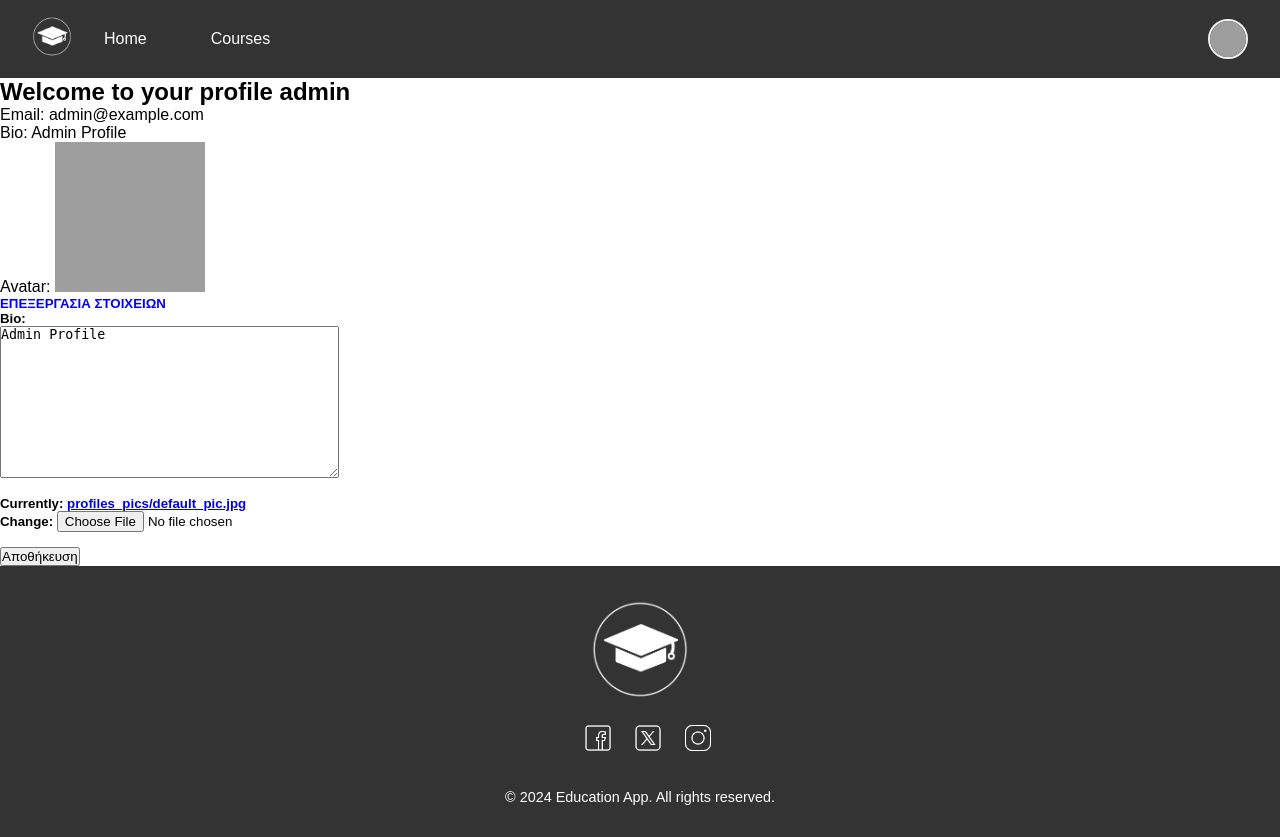
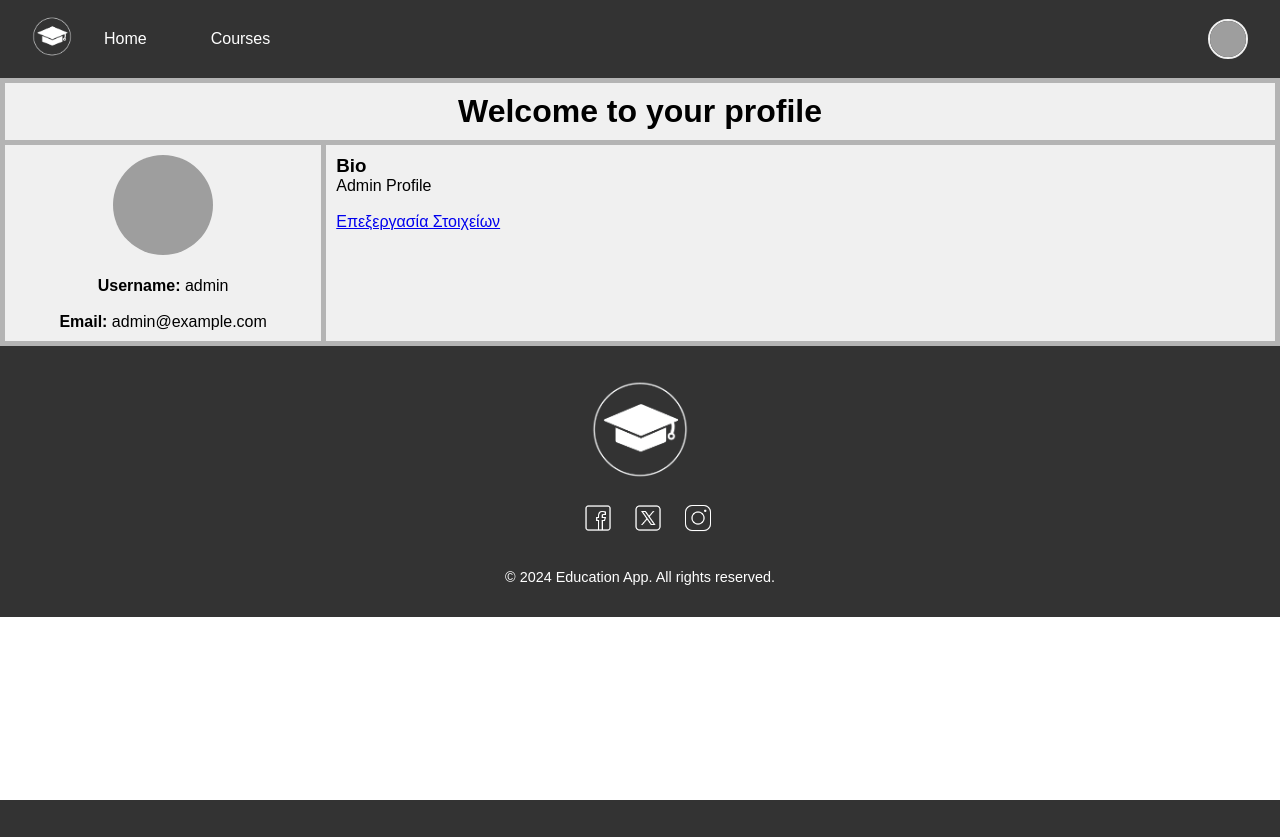
Before and after one commit to GeorgeMoucht/quizWebApp, a Django app: page /profiles/ in a window 1280 px wide. After the commit the page ends 800 px from the top, so only its background shows below. Run offline with Django 5.2, Linux system fonts and the light colour scheme; a user stored in the database is signed in; data comes from the database, SQL or seed files in the repository; style sheets or scripts are compiled from the project's sources; parts of the project's set-up code (start-up, migrations or seed data) failed here and were passed over; some libraries are stand-ins or nearby versions; grey boxes are pictures that could not be loaded.

Commit message:
Profil UI is Power!

```diff
--- /dev/null
+++ b/profiles/static/profiles/styles.scss
@@ -0,0 +1,37 @@
+.container {
+    display: grid;
+    grid-template-areas:
+      "header header"
+      "menu content";
+    grid-template-columns: 1fr 3fr;
+    gap: 5px;
+    background-color: #b4b4b4;
+    padding: 5px;
+
+    > div {
+      background-color: rgba(255, 255, 255, 0.8);
+      padding: 10px;
+
+      &.header {
+        grid-area: header;
+        text-align: center;
+      }
+
+      &.menu {
+        grid-area: menu;
+        display: flex;
+        flex-direction: column;
+        align-items: center;
+      }
+
+      &.menu img {
+        width: 100px;
+        height: 100px;
+        border-radius: 50%;
+      }
+
+      &.content {
+        grid-area: content;
+      }
+    }
+  }
--- a/profiles/templates/profile/profile.html
+++ b/profiles/templates/profile/profile.html
@@ -2,25 +2,18 @@
 
 
 {% block content %}
-<h2>Welcome to your profile {{ profile.user.username }}</h2>
-<p>Email: {{ profile.user.email }}</p>
-<p>Bio: {{ profile.bio }}</p>
-<p>Avatar: <img src="{{ profile.avatar.url }}" alt="Profile Picture" width="150" height="150"><p>
-<form method="POST" enctype="multipart/form-data" style="max-width: 400px;">
-    {% csrf_token %}
 
-    <h5 style="color: blue;">ΕΠΕΞΕΡΓΑΣΙΑ ΣΤΟΙΧΕΙΩΝ<h5>
+<div class="container">
+  <div class="header"><h1>Welcome to your profile</h1></div>
+  <div class="menu">
+    <p><img src="{{ profile.avatar.url }}" alt="Profile Picture" width="100" height="100"><p></br>
+    <p><strong>Username:</strong> {{ profile.user.username }}</p></br>
+    <p><strong>Email:</strong> {{ profile.user.email }}</p>
+  </div>
+  <div class="content">
+    <h3>Bio</h3><p>{{ profile.bio }}</p></br>
+    <a href="{% url 'profile_edit_view' %}" class="btn btn-primary">Επεξεργασία Στοιχείων</a>
+  </div>
+</div>
 
-    <div style="margin-bottom: 15px;">
-        <label for="id_bio">Bio:</label>
-        <br>
-        {{ form.bio }}
-    </div>
-
-    <div style="margin-bottom: 15px;">
-        {{ form.avatar }}
-    </div>
-
-    <button type="submit">Αποθήκευση</button>
-</form>
 {% endblock %}
--- a/profiles/urls.py
+++ b/profiles/urls.py
@@ -1,7 +1,8 @@
 #profiles/urls.py
 from django.urls import path
-from .views import profile_view
+from .views import profile_view,profile_edit_view
 
 urlpatterns = [
     path('', profile_view, name='profile_view'),
+    path('edit/', profile_edit_view, name='profile_edit_view'),
 ]
--- a/profiles/views.py
+++ b/profiles/views.py
@@ -5,32 +5,20 @@ from django.contrib.auth.decorators import login_required
 from .models import Profile
 from .forms import ProfileUpdateForm
 
-# Create your views here.
 @login_required
 def profile_view(request):
     """
-    View for displaying the user's profile.
+    View for displaying the user's profile without the edit form.
+    """
+    profile = Profile.objects.get(user=request.user)
+    context = {'profile': profile}
+    return render(request, 'profile/profile.html', context)
 
-    This view is only accessible to authenticated users. It retrieves
-    the profile related to the logged-in user and renders it on a
-    profile page.
-
-    The user is required to be logged in to view this page. If the user
-    is not logged in, they will be redirected to the login page.
-
-    Args:
-        request (HttpRequest): The request object containing metadata
-            about the current request (e.g., user, session).
-
-    Returns:
-        HttpResponse: The rendered profile page with the user's
-                profile data.
-
-    Raises:
-        Profile.DoesNotExist: If the user does not have an associated
-                profile, an exception will be raised.
+@login_required
+def profile_edit_view(request):
     """
-    # profile = request.user.profile
+    View for editing the user's profile.
+    """
     profile = Profile.objects.get(user=request.user)
     form = ProfileUpdateForm(instance=profile)
 
@@ -38,11 +26,7 @@ def profile_view(request):
         form = ProfileUpdateForm(request.POST, request.FILES, instance=profile)
         if form.is_valid():
             form.save()
-            return redirect('profile_view')  # Προσθέστε το κατάλληλο URL εδώ
+            return redirect('profile_view')
 
-    context = {
-        'profile': profile,
-        'form': form
-    }
-
-    return render(request, 'profile/profile.html', context)
+    context = {'form': form, 'profile': profile}
+    return render(request, 'profile/edit_profile.html', context)
--- a/static/global/main.scss
+++ b/static/global/main.scss
@@ -1 +1,2 @@
 @import 'core/static/core/styles';
+@import 'profiles/static/profiles/styles';
```
Also changed, not shown: profiles/templates/profile/edit_profile.html (added, +20 -0 lines), 2 other files.
